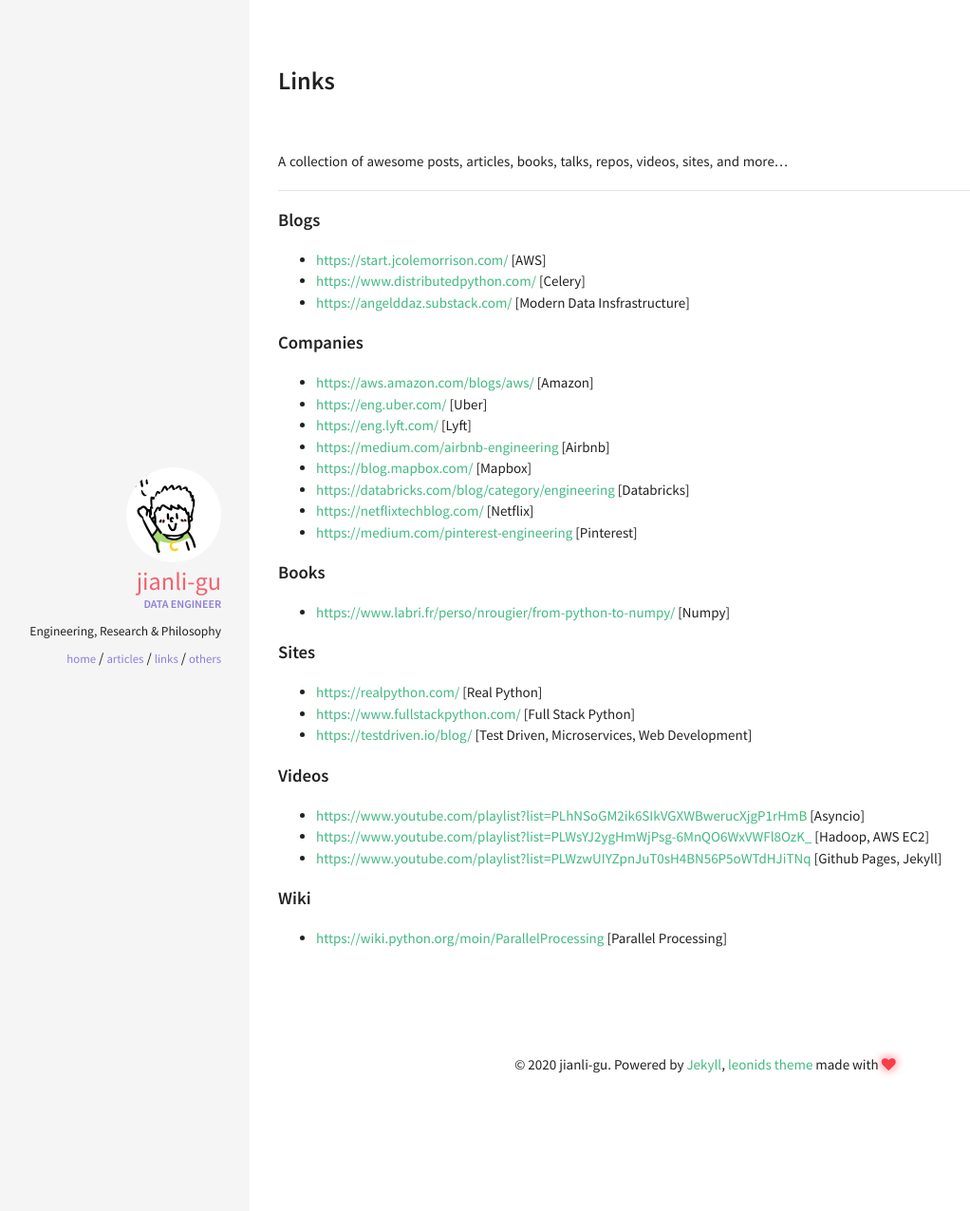
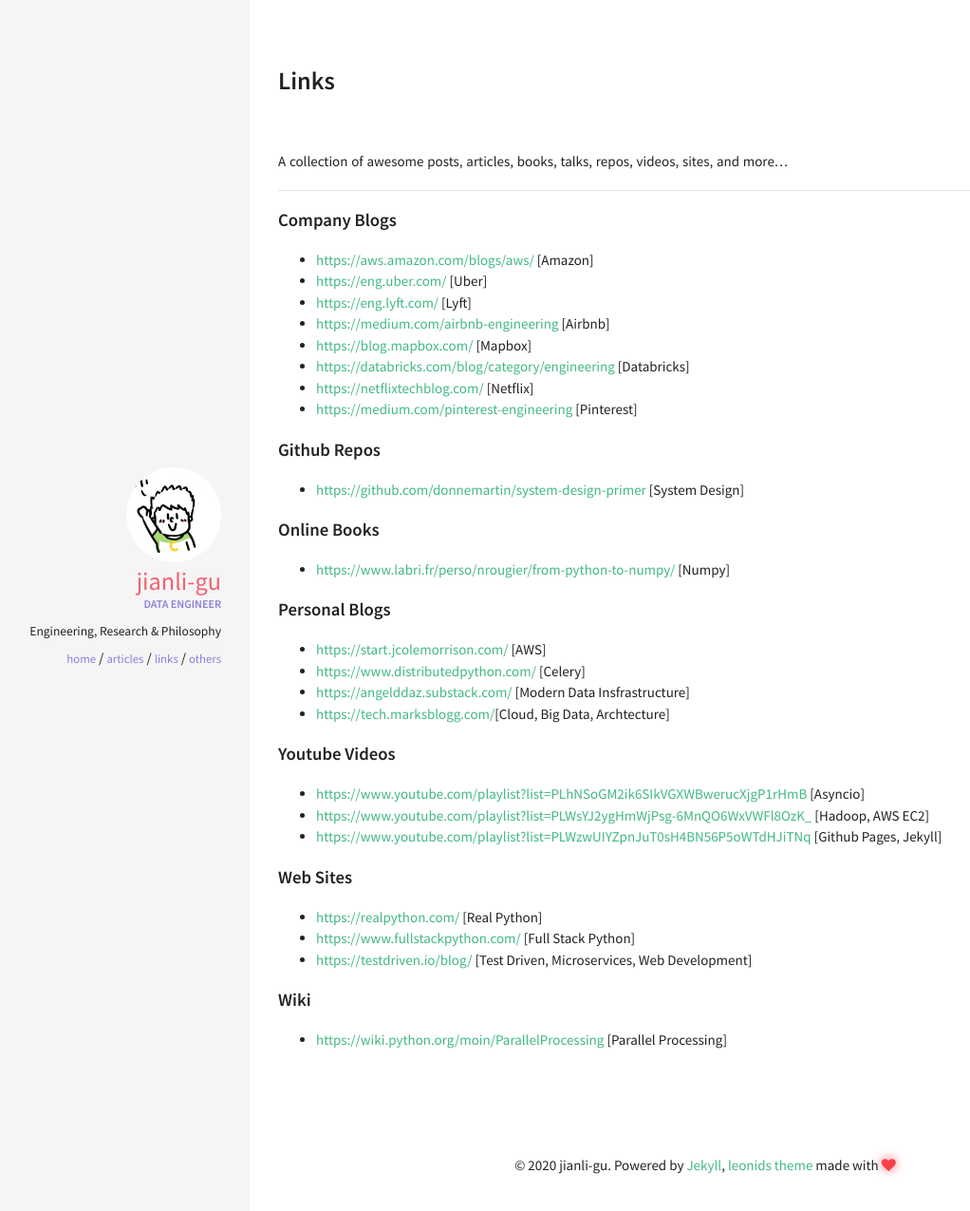
Before and after one commit to jianli-gu/jianli-gu.github.io, a Jekyll site: the page built from links.md, in a window 1280 px wide. Shown: the top 1275 px of the page at 95% size, without its empty margins (57-1079 px from the left). Built offline with Jekyll 4.4.1, drawn with Linux system fonts in a browser that asks for light colours.

Commit message:
Update links

```diff
--- a/links.md
+++ b/links.md
@@ -8,13 +8,7 @@
 
 ---
 
-#### Blogs
-- [https://start.jcolemorrison.com/](https://start.jcolemorrison.com/) [AWS]
-- [https://www.distributedpython.com/](https://www.distributedpython.com/) [Celery]
-- [https://angelddaz.substack.com/](https://angelddaz.substack.com/) [Modern Data Insfrastructure]
-
-
-#### Companies
+#### Company Blogs
 - [https://aws.amazon.com/blogs/aws/](https://aws.amazon.com/blogs/aws/) [Amazon]
 - [https://eng.uber.com/](https://eng.uber.com/) [Uber]
 - [https://eng.lyft.com/](https://eng.lyft.com/) [Lyft]
@@ -25,18 +19,23 @@
 - [https://medium.com/pinterest-engineering](https://medium.com/pinterest-engineering) [Pinterest]
 
 
-#### Books
+#### Github Repos
+
+- [https://github.com/donnemartin/system-design-primer](https://github.com/donnemartin/system-design-primer) [System Design]
+
+#### Online Books
 - [https://www.labri.fr/perso/nrougier/from-python-to-numpy/](
   https://www.labri.fr/perso/nrougier/from-python-to-numpy) [Numpy]
 
 
-#### Sites
-- [https://realpython.com/](https://realpython.com/) [Real Python]
-- [https://www.fullstackpython.com/](https://www.fullstackpython.com/) [Full Stack Python]
-- [https://testdriven.io/blog/](https://testdriven.io/blog/) [Test Driven, Microservices, Web Development]
+#### Personal Blogs
+- [https://start.jcolemorrison.com/](https://start.jcolemorrison.com/) [AWS]
+- [https://www.distributedpython.com/](https://www.distributedpython.com/) [Celery]
+- [https://angelddaz.substack.com/](https://angelddaz.substack.com/) [Modern Data Insfrastructure]
+- [https://tech.marksblogg.com/](https://tech.marksblogg.com/)[Cloud, Big Data, Archtecture]
 
 
-#### Videos
+#### Youtube Videos
 - [https://www.youtube.com/playlist?list=PLhNSoGM2ik6SIkVGXWBwerucXjgP1rHmB](
   https://www.youtube.com/playlist?list=PLhNSoGM2ik6SIkVGXWBwerucXjgP1rHmB) [Asyncio]
 - [https://www.youtube.com/playlist?list=PLWsYJ2ygHmWjPsg-6MnQO6WxVWFl8OzK_](
@@ -45,6 +44,12 @@
   https://www.youtube.com/playlist?list=PLWzwUIYZpnJuT0sH4BN56P5oWTdHJiTNq) [Github Pages, Jekyll]
 
 
+#### Web Sites
+- [https://realpython.com/](https://realpython.com/) [Real Python]
+- [https://www.fullstackpython.com/](https://www.fullstackpython.com/) [Full Stack Python]
+- [https://testdriven.io/blog/](https://testdriven.io/blog/) [Test Driven, Microservices, Web Development]
+
+
 #### Wiki
 - [https://wiki.python.org/moin/ParallelProcessing](
   https://wiki.python.org/moin/ParallelProcessing) [Parallel Processing]
```
